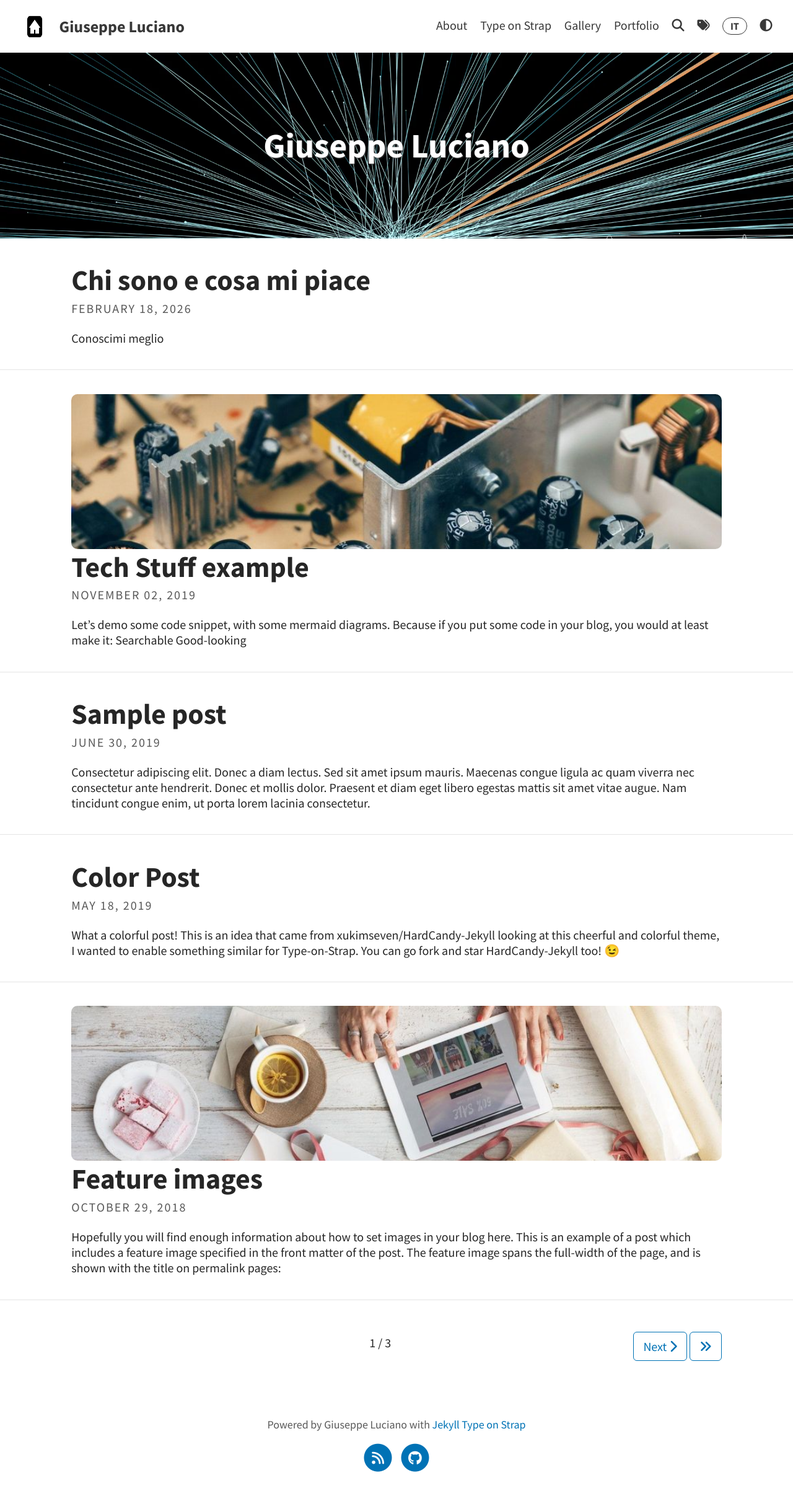
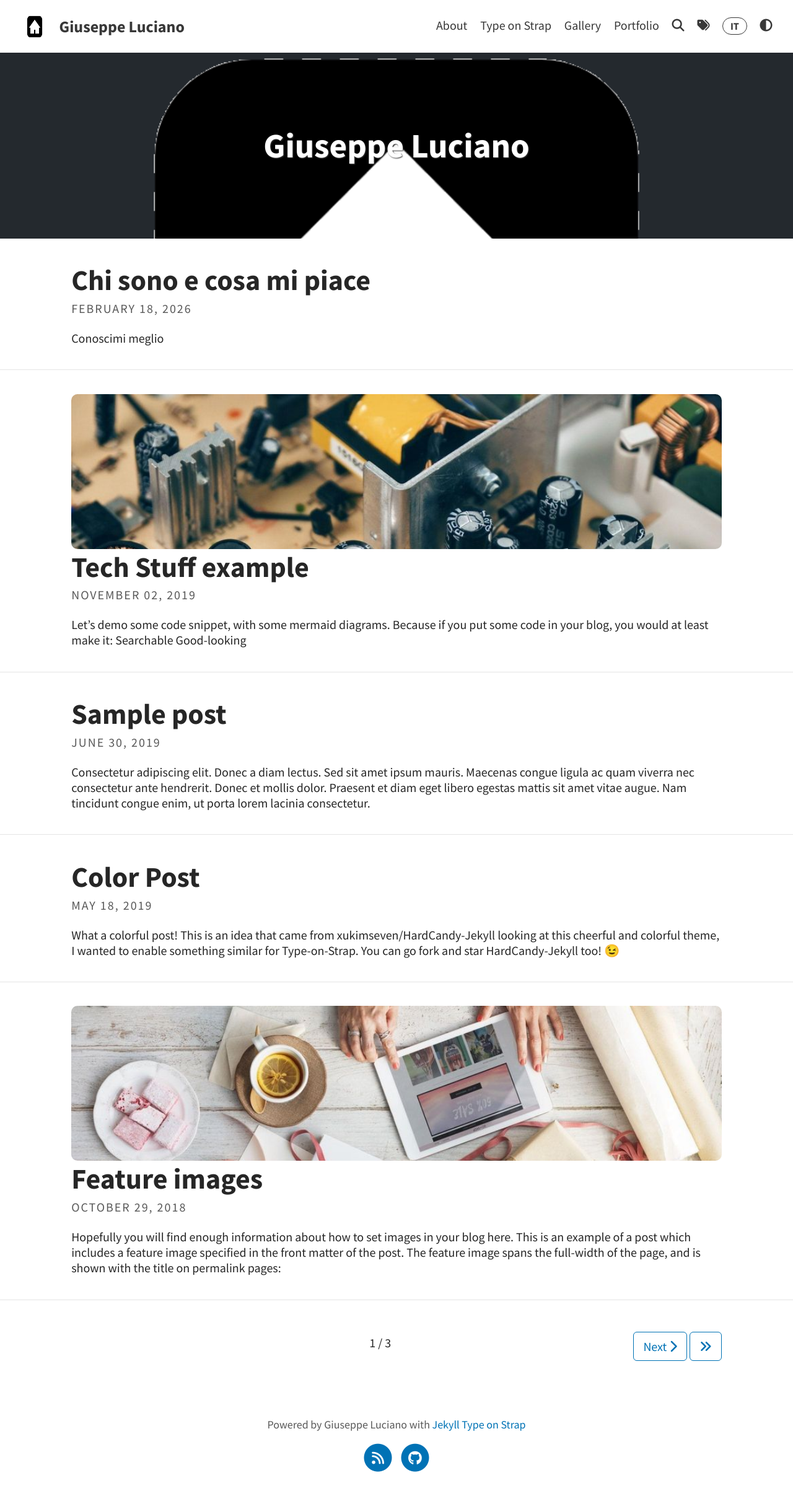
Before and after one commit to Sigfrido11/personal_website, a Jekyll site: the page built from index.html, in a window 1280 px wide. Shown: the whole page at 62% size. Built offline with Jekyll 4.4.1, drawn with Linux system fonts in a browser that asks for light colours; a script that is not in the unit is left out; the list of posts is cut into pages by our own code.

Commit message:
Fill home avatar with white and use it as header image

```diff
--- a/_config.yml
+++ b/_config.yml
@@ -10,7 +10,7 @@ favicon: assets/favicon.ico                             # Icon displayed in the
 
 # Header and footer text
 header_text: Giuseppe Luciano   # Change Blog header text
-header_feature_image: assets/img/header/collision.webp
+header_feature_image: assets/img/home.png
 header_feature_image_responsive: true
 footer_text: >
   Powered by Giuseppe Luciano with <a href="https://jekyllrb.com/">Jekyll</a> <a href="https://github.com/sylhare/Type-on-Strap">Type on Strap</a>
```
Also changed, not shown: assets/img/home.png.
